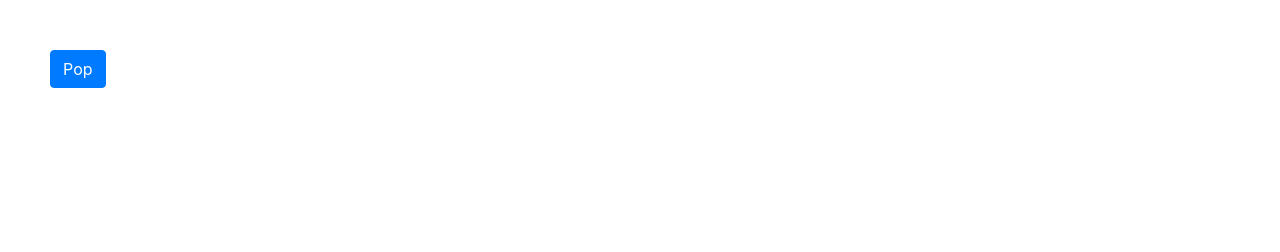
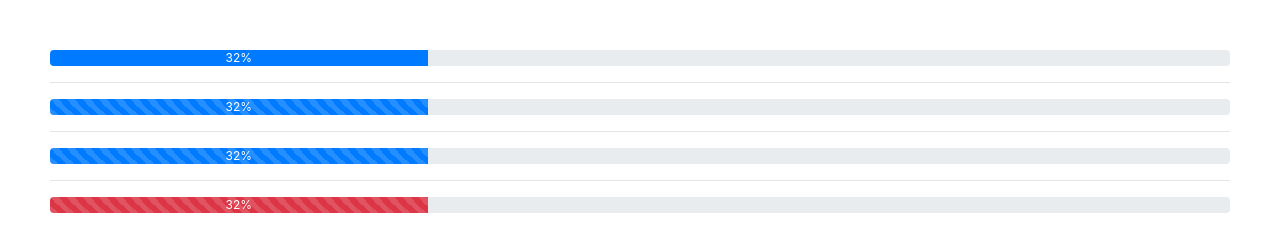
Before and after one commit to BingYuQHS/nihao-bootstrap4, a website: page index.html in a window 1280 px wide. Drawn offline with nearby package versions, Linux system fonts and the light colour scheme.

Commit message:
progress进度条

```diff
--- a/index.html
+++ b/index.html
@@ -14,12 +14,21 @@
 </head>
 <body>
 <div class="component demo">
-    <button class="btn btn-primary"
-     data-toggle="popover"
-     title="一重山"
-     data-content="一重山，两重山，山远天高烟水寒。"
-     data-placement="bottom"
-     data-trigger="focus">Pop</button>
+    <div class="progress">
+        <div class="progress-bar" style="width: 32%">32%</div>
+    </div>
+    <hr>
+    <div class="progress">
+        <div class="progress-bar progress-bar-striped" style="width: 32%">32%</div>
+    </div>
+    <hr>
+    <div class="progress">
+        <div class="progress-bar progress-bar-striped progress-bar-animated" style="width: 32%">32%</div>
+    </div>
+    <hr>
+    <div class="progress">
+        <div class="progress-bar bg-danger progress-bar-striped progress-bar-animated" style="width: 32%">32%</div>
+    </div>
 </div>
 </body>
 </html>
```
